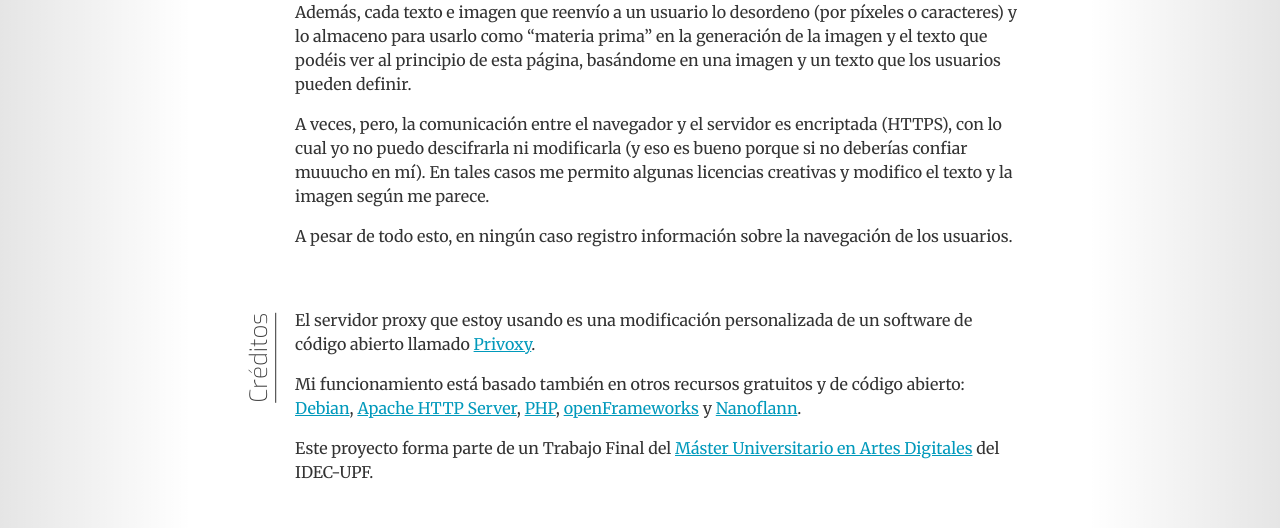
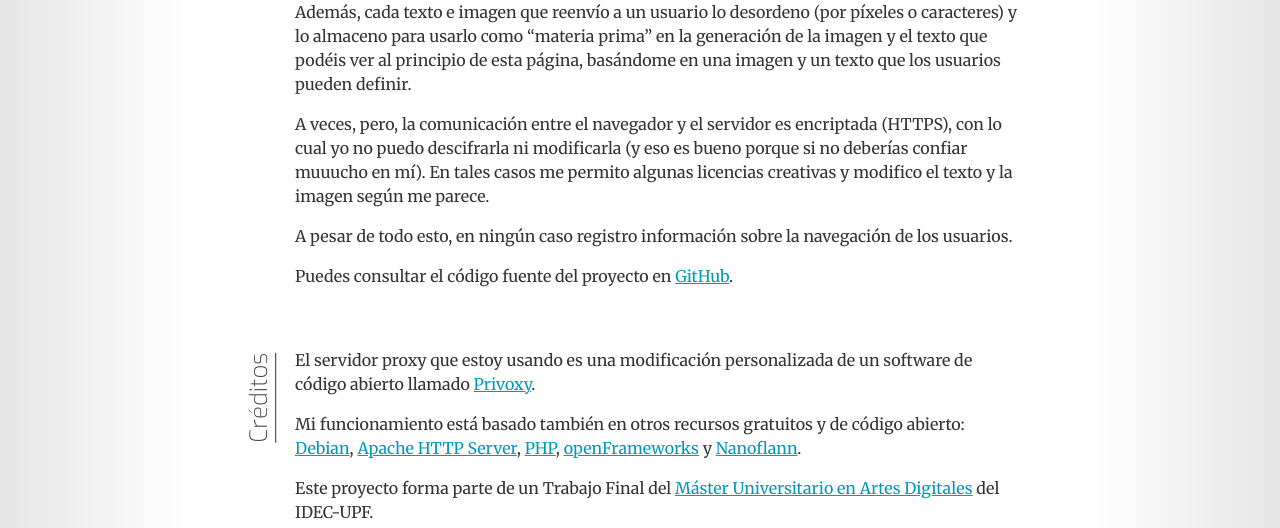
Before and after one commit to marcpadro/poe, a PHP site: page / in a window 1280 px wide. Shown: the part 2147-2675 px from the top of the page. Run offline with PHP 8.4, Linux system fonts and the light colour scheme; some libraries are stand-ins or nearby versions.

Commit message:
no message

```diff
--- a/web/index.php
+++ b/web/index.php
@@ -1,13 +1,9 @@
 <?php
-
-//error_reporting(-1);
-//ini_set('display_errors', 'On');
 
 include_once('config.php');
 
 $message = '';
 $through_proxy = isset($_SERVER['HTTP_X_P01MPF']);
-//$through_proxy = true;
 
 if ( isset($_POST['submit_image']) && $through_proxy ) {
 
@@ -294,6 +290,9 @@ function get_image($path) {
             A pesar de todo esto, en ningún caso registro información sobre la
             navegación de los usuarios.
         </p>
+	<p>
+	    Puedes consultar el código fuente del proyecto en <a href="https://github.com/marcpadro/poe">GitHub</a>.
+	</p>
     </section>
     <section id="creditos" class="section">
         <header>
```
